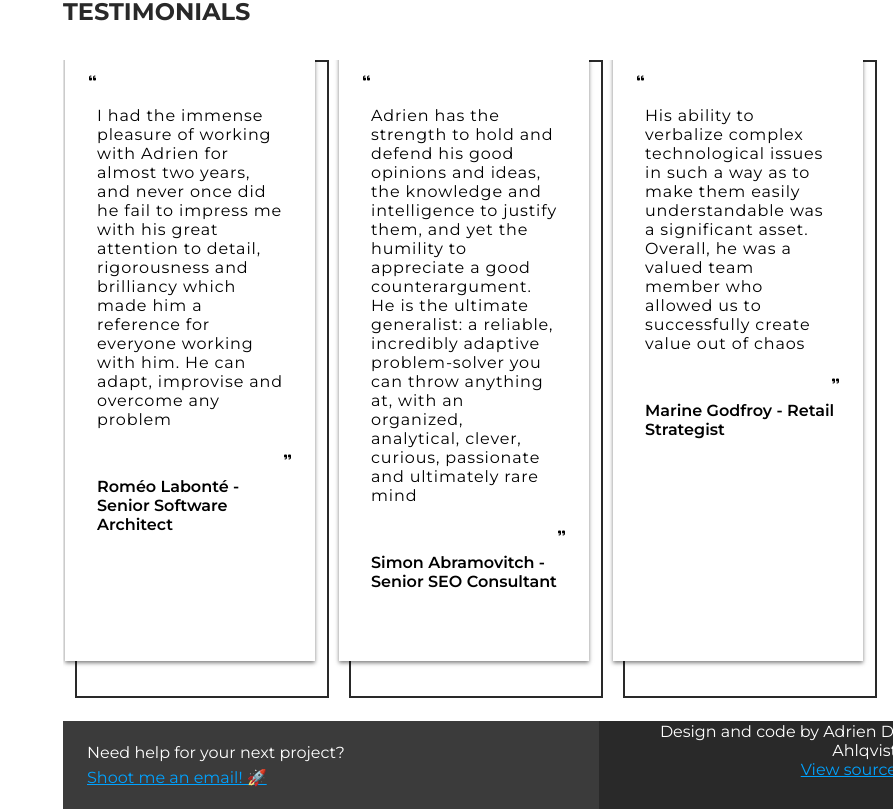
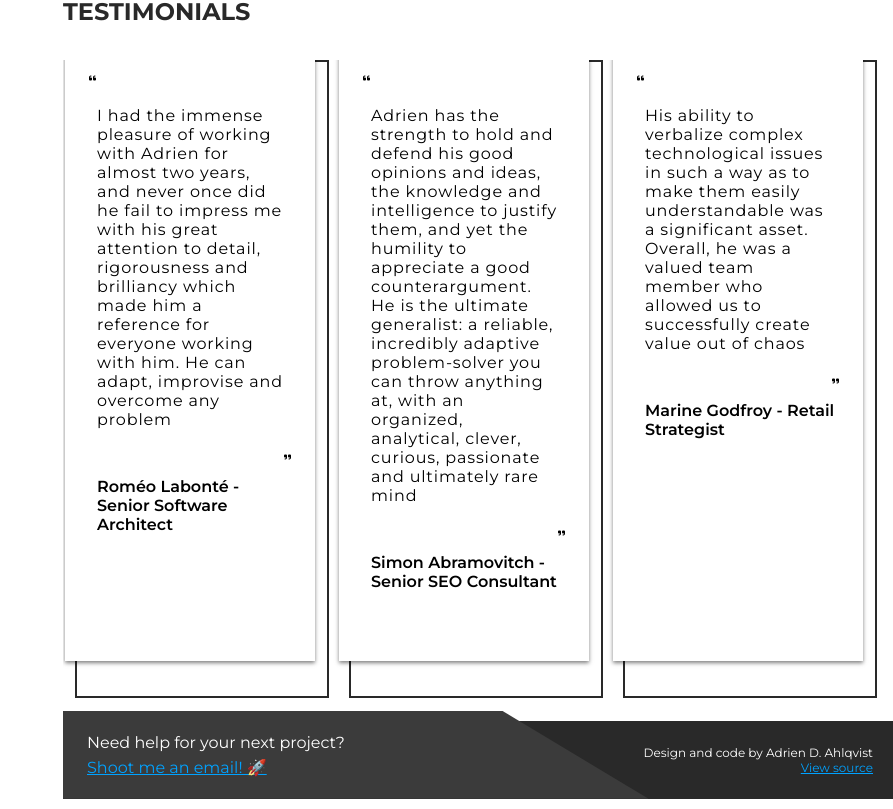
Before and after one commit to Armitage35/portfolio, a Vue app: page / in a window 1280 px wide. Shown: the part 3161-3970 px from the top of the page, without its empty margins (387-1280 px from the left). Built offline with nearby package versions, Linux system fonts and the light colour scheme.

Commit message:
Wrap up footer style

```diff
--- a/src/Views/Portfolio/Footer/Footer.scss
+++ b/src/Views/Portfolio/Footer/Footer.scss
@@ -1,5 +1,4 @@
 .footer {
-	background-color: $black;
 	margin-top: 50px;
 	display: flex;
 
@@ -13,13 +12,17 @@
 	display: flex;
 	flex-direction: column;
 	justify-content: center;
+	flex: 1
 }
 
 .footer__left {
 	background-color: #3B3B3B;
 	height: 40px;
-	width: 60%;
 	padding: 24px;
+	clip-path: polygon(0 0, 75% 0, 100% 100%, 0% 100%);
+	position: absolute;
+	width: 42%;
+	align-self: end;
 }
 
 .footer__announce {
@@ -27,6 +30,10 @@
 }
 
 .footer__right {
-	height: 60px;
+	background-color: $black;
 	text-align: right;
+	flex: 1;
+	padding: 24px;
+	font-size: 12px;
+	align-items: end;
 }
```
